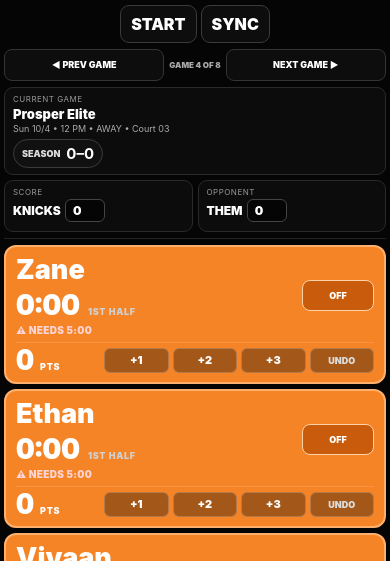
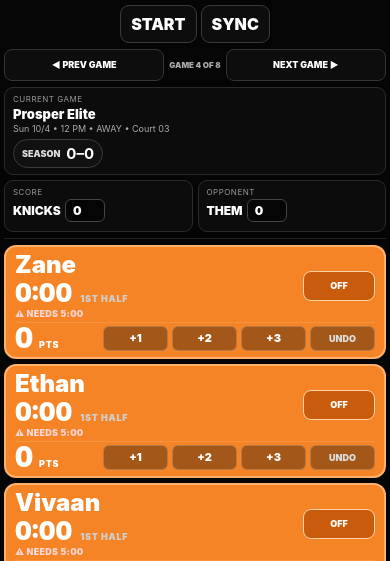
Before and after one commit to jonlchavez-max/-basketball-coach-iphone, a plain HTML site: page index.html in a window 390 px wide. Shown: the part 204-765 px from the top of the page. Drawn offline with Linux system fonts and the light colour scheme.

Commit message:
Update index.html

```diff
--- a/index.html
+++ b/index.html
@@ -312,6 +312,48 @@ button{cursor:pointer}
   .clipStage{
     width:100%;
     max-width:100%;
+  }
+}
+/* iPHONE COMPACT PLAYER CARDS */
+@media (max-width:430px){
+  .card{
+    min-height:94px;
+    padding:6px 9px;
+    row-gap:0;
+  }
+
+  .name{
+    font-size:24px;
+  }
+
+  .timeWrap{
+    margin-top:3px;
+  }
+
+  .time{
+    font-size:26px;
+  }
+
+  .halfAlert{
+    margin-top:2px;
+    font-size:9px;
+  }
+
+  .statusBtn{
+    height:30px;
+  }
+
+  .scoreTools{
+    margin-top:3px;
+    padding-top:3px;
+  }
+
+  .points{
+    font-size:28px;
+  }
+
+  .scoreBtns button{
+    height:25px;
   }
 }
 </style>
```
